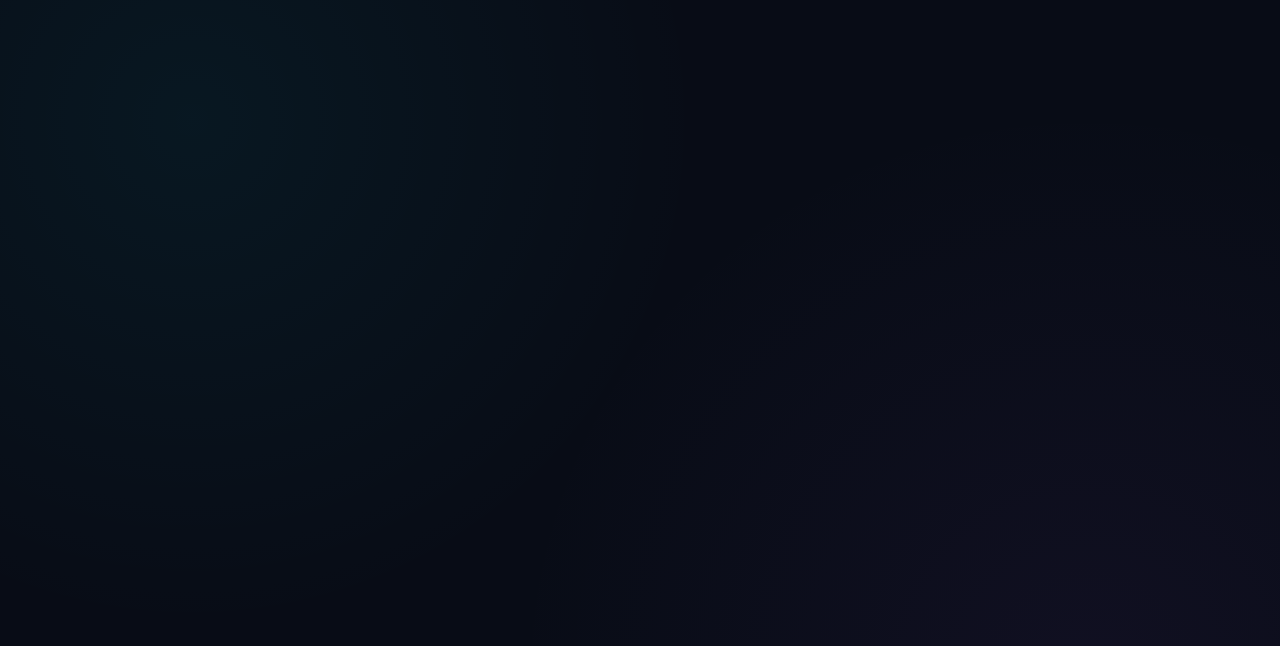
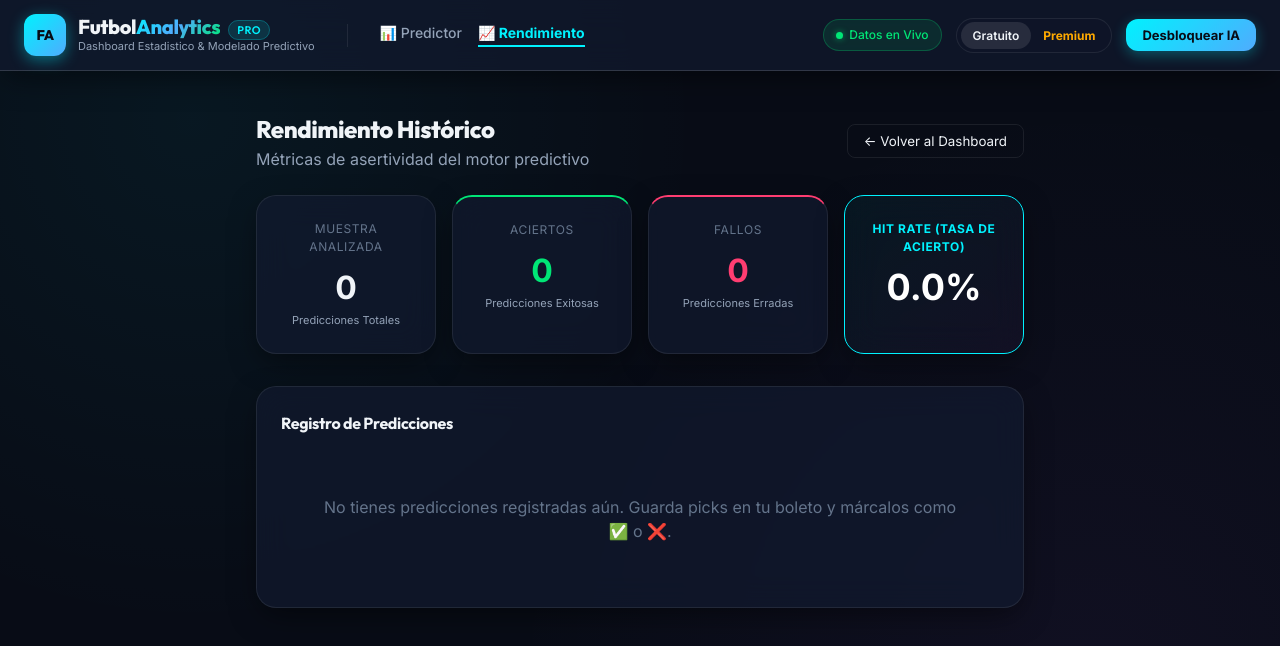
Before and after one commit to Cucuf18/Futbolanalyticspro, a React (Vite) app: page /tracker in a window 1280 px wide. Before the commit this address had no page. Shown: the top 646 px of the page. Built offline with nearby package versions, Linux system fonts and the light colour scheme.

Commit message:
feat: History Tracker - Panel de Rendimiento y Hit Rate

```diff
--- a/src/App.jsx
+++ b/src/App.jsx
@@ -169,6 +169,8 @@ function DashboardContent() {
   );
 }
 
+import HistoryTracker from './components/HistoryTracker';
+
 export default function App() {
   return (
     <BetSlipProvider>
@@ -177,6 +179,7 @@ export default function App() {
           <Route path="/" element={<DashboardContent />} />
           <Route path="/predict/:routeLeagueId" element={<DashboardContent />} />
           <Route path="/predict/:routeLeagueId/:homeId/:awayId" element={<DashboardContent />} />
+          <Route path="/tracker" element={<HistoryTracker />} />
         </Routes>
         <BetSlip />
       </BrowserRouter>
--- /dev/null
+++ b/src/components/HistoryTracker.jsx
@@ -0,0 +1,115 @@
+import React from 'react';
+import { useBetSlip } from '../context/BetSlipContext';
+import { useNavigate } from 'react-router-dom';
+import Navbar from './Navbar';
+
+export default function HistoryTracker() {
+  const { history, clearHistory } = useBetSlip();
+  const navigate = useNavigate();
+
+  const totalBets = history.length;
+  const wonBets = history.filter(b => b.status === 'WON').length;
+  const lostBets = history.filter(b => b.status === 'LOST').length;
+  const hitRate = totalBets > 0 ? ((wonBets / totalBets) * 100).toFixed(1) : '0.0';
+
+  return (
+    <div style={{ minHeight: '100vh', display: 'flex', flexDirection: 'column' }}>
+      <Navbar
+        isPremium={false}
+        onTogglePremium={() => {}}
+        onOpenPremiumModal={() => {}}
+        dataSource="live"
+      />
+
+      <main style={{ maxWidth: '800px', width: '100%', margin: '0 auto', padding: '40px 16px', flex: 1 }}>
+
+        <div style={{ display: 'flex', justifyContent: 'space-between', alignItems: 'center', marginBottom: '24px' }}>
+          <div>
+            <h2 style={{ fontSize: '24px', fontWeight: 800 }}>Rendimiento Histórico</h2>
+            <p style={{ color: 'var(--text-secondary)' }}>Métricas de asertividad del motor predictivo</p>
+          </div>
+          <button
+            onClick={() => navigate('/')}
+            style={{
+              background: 'transparent', border: '1px solid var(--glass-border)',
+              color: 'var(--text-primary)', padding: '8px 16px', borderRadius: '8px', cursor: 'pointer'
+            }}
+          >
+            ← Volver al Dashboard
+          </button>
+        </div>
+
+        {/* METRICS ROW */}
+        <div style={{
+          display: 'grid', gridTemplateColumns: 'repeat(auto-fit, minmax(180px, 1fr))', gap: '16px', marginBottom: '32px'
+        }}>
+          <div className="glass-card" style={{ padding: '24px', textAlign: 'center' }}>
+            <div style={{ fontSize: '12px', color: 'var(--text-muted)', textTransform: 'uppercase', letterSpacing: '0.05em' }}>Muestra Analizada</div>
+            <div style={{ fontSize: '32px', fontWeight: 800, marginTop: '8px' }}>{totalBets}</div>
+            <div style={{ fontSize: '11px', color: 'var(--text-secondary)' }}>Predicciones Totales</div>
+          </div>
+
+          <div className="glass-card" style={{ padding: '24px', textAlign: 'center', borderTop: '2px solid var(--accent-green)' }}>
+            <div style={{ fontSize: '12px', color: 'var(--text-muted)', textTransform: 'uppercase', letterSpacing: '0.05em' }}>Aciertos</div>
+            <div style={{ fontSize: '32px', fontWeight: 800, color: 'var(--accent-green)', marginTop: '8px' }}>{wonBets}</div>
+            <div style={{ fontSize: '11px', color: 'var(--text-secondary)' }}>Predicciones Exitosas</div>
+          </div>
+
+          <div className="glass-card" style={{ padding: '24px', textAlign: 'center', borderTop: '2px solid var(--accent-red)' }}>
+            <div style={{ fontSize: '12px', color: 'var(--text-muted)', textTransform: 'uppercase', letterSpacing: '0.05em' }}>Fallos</div>
+            <div style={{ fontSize: '32px', fontWeight: 800, color: 'var(--accent-red)', marginTop: '8px' }}>{lostBets}</div>
+            <div style={{ fontSize: '11px', color: 'var(--text-secondary)' }}>Predicciones Erradas</div>
+          </div>
+
+          <div className="glass-card" style={{ padding: '24px', textAlign: 'center', background: 'linear-gradient(135deg, rgba(0,242,254,0.05) 0%, rgba(157,78,221,0.05) 100%)', border: '1px solid var(--accent-cyan)' }}>
+            <div style={{ fontSize: '12px', color: 'var(--accent-cyan)', textTransform: 'uppercase', letterSpacing: '0.05em', fontWeight: 700 }}>Hit Rate (Tasa de Acierto)</div>
+            <div style={{ fontSize: '36px', fontWeight: 800, color: '#fff', marginTop: '4px' }}>{hitRate}%</div>
+          </div>
+        </div>
+
+        {/* LIST ROW */}
+        <div className="glass-card" style={{ padding: '24px' }}>
+          <div style={{ display: 'flex', justifyContent: 'space-between', alignItems: 'center', marginBottom: '20px' }}>
+            <h3 style={{ fontSize: '16px', fontWeight: 700 }}>Registro de Predicciones</h3>
+            {history.length > 0 && (
+              <button onClick={clearHistory} style={{ background: 'transparent', border: 'none', color: 'var(--text-muted)', cursor: 'pointer', fontSize: '12px' }}>Limpiar Historial</button>
+            )}
+          </div>
+
+          {history.length === 0 ? (
+            <div style={{ textAlign: 'center', padding: '40px', color: 'var(--text-muted)' }}>
+              No tienes predicciones registradas aún. Guarda picks en tu boleto y márcalos como ✅ o ❌.
+            </div>
+          ) : (
+            <div style={{ display: 'flex', flexDirection: 'column', gap: '12px' }}>
+              {history.map((bet, idx) => (
+                <div key={idx} style={{
+                  display: 'flex', justifyContent: 'space-between', alignItems: 'center',
+                  padding: '16px', borderRadius: '12px',
+                  background: 'rgba(255,255,255,0.02)',
+                  borderLeft: `4px solid ${bet.status === 'WON' ? 'var(--accent-green)' : 'var(--accent-red)'}`
+                }}>
+                  <div>
+                    <div style={{ fontSize: '14px', fontWeight: 700, marginBottom: '4px' }}>{bet.homeTeam} vs {bet.awayTeam}</div>
+                    <div style={{ fontSize: '12px', color: 'var(--text-secondary)' }}>
+                      Pick: <span style={{ color: 'var(--accent-cyan)' }}>{bet.valueBetType}</span> &nbsp;|&nbsp;
+                      Prob: {bet.probability}%
+                    </div>
+                  </div>
+                  <div style={{ textAlign: 'right' }}>
+                    <div style={{ fontSize: '14px', fontWeight: 800, color: bet.status === 'WON' ? 'var(--accent-green)' : 'var(--accent-red)' }}>
+                      {bet.status === 'WON' ? 'ACERTADO' : 'FALLADO'}
+                    </div>
+                    <div style={{ fontSize: '10px', color: 'var(--text-muted)', marginTop: '4px' }}>
+                      {new Date(bet.settledAt).toLocaleDateString()}
+                    </div>
+                  </div>
+                </div>
+              ))}
+            </div>
+          )}
+        </div>
+      </main>
+    </div>
+  );
+}
--- a/src/components/Navbar.jsx
+++ b/src/components/Navbar.jsx
@@ -1,11 +1,16 @@
-import React from 'react';
+import { useNavigate, useLocation } from 'react-router-dom';
 
 export default function Navbar({ isPremium, onTogglePremium, onOpenPremiumModal, dataSource }) {
+  const navigate = useNavigate();
+  const location = useLocation();
+  const isTracker = location.pathname === '/tracker';
+
   return (
     <header className="glass-card" style={{ borderRadius: 0, borderTop: 'none', borderLeft: 'none', borderRight: 'none', padding: '14px 24px', position: 'sticky', top: 0, zIndex: 100 }}>
       <div style={{ maxWidth: '1280px', margin: '0 auto', display: 'flex', alignItems: 'center', justifyContent: 'space-between', flexWrap: 'wrap', gap: '16px' }}>
 
-        {/* Brand */}
+        {/* Brand & Navigation */}
+        <div style={{ display: 'flex', alignItems: 'center', gap: '32px' }}>
           <div style={{ display: 'flex', alignItems: 'center', gap: '12px' }}>
             <div style={{
               width: '42px',
@@ -30,6 +35,40 @@ export default function Navbar({ isPremium, onTogglePremium, onOpenPremiumModal,
                 <span style={{ fontSize: '11px', background: 'rgba(0,242,254,0.12)', color: 'var(--accent-cyan)', padding: '2px 8px', borderRadius: '10px', border: '1px solid rgba(0,242,254,0.25)', marginLeft: '8px', fontWeight: 600, letterSpacing: '0.04em' }}>PRO</span>
               </h1>
               <p style={{ fontSize: '11px', color: 'var(--text-secondary)' }}>Dashboard Estadistico & Modelado Predictivo</p>
+            </div>
+          </div>
+
+          <div style={{ display: 'flex', gap: '16px', borderLeft: '1px solid var(--glass-border)', paddingLeft: '32px' }}>
+            <button
+              onClick={() => navigate('/')}
+              style={{
+                background: 'transparent',
+                border: 'none',
+                color: !isTracker ? 'var(--accent-cyan)' : 'var(--text-secondary)',
+                fontWeight: !isTracker ? 800 : 500,
+                fontSize: '14px',
+                cursor: 'pointer',
+                borderBottom: !isTracker ? '2px solid var(--accent-cyan)' : '2px solid transparent',
+                paddingBottom: '4px'
+              }}
+            >
+              📊 Predictor
+            </button>
+            <button
+              onClick={() => navigate('/tracker')}
+              style={{
+                background: 'transparent',
+                border: 'none',
+                color: isTracker ? 'var(--accent-cyan)' : 'var(--text-secondary)',
+                fontWeight: isTracker ? 800 : 500,
+                fontSize: '14px',
+                cursor: 'pointer',
+                borderBottom: isTracker ? '2px solid var(--accent-cyan)' : '2px solid transparent',
+                paddingBottom: '4px'
+              }}
+            >
+              📈 Rendimiento
+            </button>
           </div>
         </div>
 
--- a/src/context/BetSlipContext.jsx
+++ b/src/context/BetSlipContext.jsx
@@ -8,9 +8,18 @@ export function BetSlipProvider({ children }) {
     return saved ? JSON.parse(saved) : [];
   });
 
+  const [history, setHistory] = useState(() => {
+    const saved = localStorage.getItem('bet_history');
+    return saved ? JSON.parse(saved) : [];
+  });
+
   useEffect(() => {
     localStorage.setItem('bet_slip', JSON.stringify(slip));
   }, [slip]);
+
+  useEffect(() => {
+    localStorage.setItem('bet_history', JSON.stringify(history));
+  }, [history]);
 
   const addToSlip = (pick) => {
     // Evitar duplicados del mismo partido
@@ -28,12 +37,26 @@ export function BetSlipProvider({ children }) {
     setSlip((prev) => prev.filter(p => p.matchId !== matchId));
   };
 
+  const settleBet = (matchId, status) => {
+    setSlip((prev) => {
+      const pickToSettle = prev.find(p => p.matchId === matchId);
+      if (pickToSettle) {
+        setHistory(h => [{ ...pickToSettle, status, settledAt: new Date().toISOString() }, ...h]);
+      }
+      return prev.filter(p => p.matchId !== matchId);
+    });
+  };
+
   const clearSlip = () => {
     setSlip([]);
   };
 
+  const clearHistory = () => {
+    setHistory([]);
+  };
+
   return (
-    <BetSlipContext.Provider value={{ slip, addToSlip, removeFromSlip, clearSlip }}>
+    <BetSlipContext.Provider value={{ slip, history, addToSlip, removeFromSlip, settleBet, clearSlip, clearHistory }}>
       {children}
     </BetSlipContext.Provider>
   );
```
Also changed, not shown: src/components/BetSlip.jsx (+24 -6 lines). Lines whose indentation alone changed are shown as unchanged.
